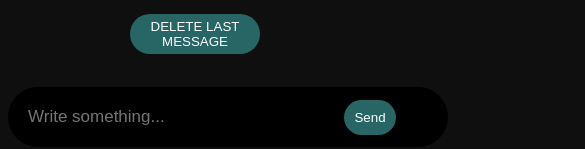
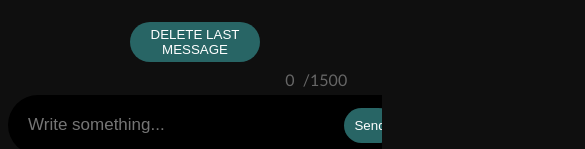
Before and after one commit to Ale31199/chat, a React (Create React App) app: page / in a window 390 px wide. Shown: the part 714-863 px from the top of the page, 585 px wide, since content can reach past the window. Built offline with nearby package versions, Linux system fonts and the light colour scheme; no server answers.

Commit message:
ver.3 aggiornata con correzioni

```diff
--- a/src/App.js
+++ b/src/App.js
@@ -3,6 +3,7 @@ import React, { useState, useEffect, useRef } from "react";
 import axios from 'axios';
 
 const url = 'http://localhost:3000/src/file.php';
+
 
 axios.get(url)
   .then(response => {
--- a/src/styles.css
+++ b/src/styles.css
@@ -3,7 +3,7 @@
   text-align: center;
   justify-content: center;
   align-items: center;
-  overflow-x: none;
+  overflow: hidden;
 }
 
 
@@ -16,11 +16,11 @@ body {
 .bar {
   outline: none;
   border-radius: 40px;
-  padding: 35px;
+  padding: 25px;
   border: none;
   padding-left: 34px;
   position: relative;
-  top: 680px;
+  top: 600px;
   /*overflow-y: auto;*/
   text-align: start;
   font-size: 17px;
@@ -33,8 +33,10 @@ body {
 @media(max-width:747px) {
   .bar {
     padding: 20px;
-    width: 400px;
+    width: 320px;
     top: 600px;
+    padding-right: 120px;
+
   }
 }
 
@@ -44,12 +46,14 @@ body {
   top: 730px;
   left: 253px;
   color: rgba(255, 255, 255, 0.366);
+  top: 645px;
 }
 
 @media(max-width:747px) {
   .limit {
-    left: 365px;
+    left: 95px;
     position: relative;
+    top: 645px;
   }
 }
 
@@ -59,11 +63,13 @@ body {
   top: 695px;
   left: 290px;
   color: rgba(255, 255, 255, 0.366);
+  top: 610px;
 }
 
 @media(max-width:747px) {
   .limite {
-    left: 400px;
+    left: 130px;
+    top: 610px;
   }
 }
 
@@ -81,6 +87,7 @@ body {
   bottom: -613px;
   left: 300px;
   padding: 15px;
+  top: 542px;
 }
 
 @media(max-width:747px) {
@@ -98,24 +105,27 @@ body {
 .messages {
   background-color: rgba(255, 255, 255, 0.132);
   justify-content: start;
-  border-radius: 40px;
-  padding: 6px;
+  border-radius: 14px;
+  padding: 11px;
   text-align: start;
   border: none;
-  padding: 14px;
   position: relative;
   margin-bottom: 3px;
   display: inline-block;
   margin-left: 10px;
-  margin-right: 530px;
+  margin-right: 50px;
+  width: auto;
+  max-width: 45%;
+  word-wrap: break-word;
+
 }
 
 @media(max-width:747px) {
   .messages {
-    width: 200px;
+
     margin-right: 230px;
     font-size: 13px;
-    padding: 5px;
+    padding: 8px;
     border-radius: 10px;
     display: inline-block;
 
@@ -124,7 +134,7 @@ body {
 
 .textbox {
   position: relative;
-  top: -90px;
+  top: -150px;
   text-align: start;
   justify-content: start;
   align-items: start;
@@ -137,6 +147,7 @@ body {
   padding-bottom: 20px;
   border-top: 1px grey solid;
   overflow-x: none;
+
 }
 
 @media (max-width:747px) {
@@ -171,7 +182,7 @@ body {
   width: 130px;
   justify-content: center;
   position: relative;
-  top: -76px;
+  top: -136px;
 }
 
 @media(max-width:747px) {
```
Also changed, not shown: 1 other file (tests, documents, lock files or other folders).
